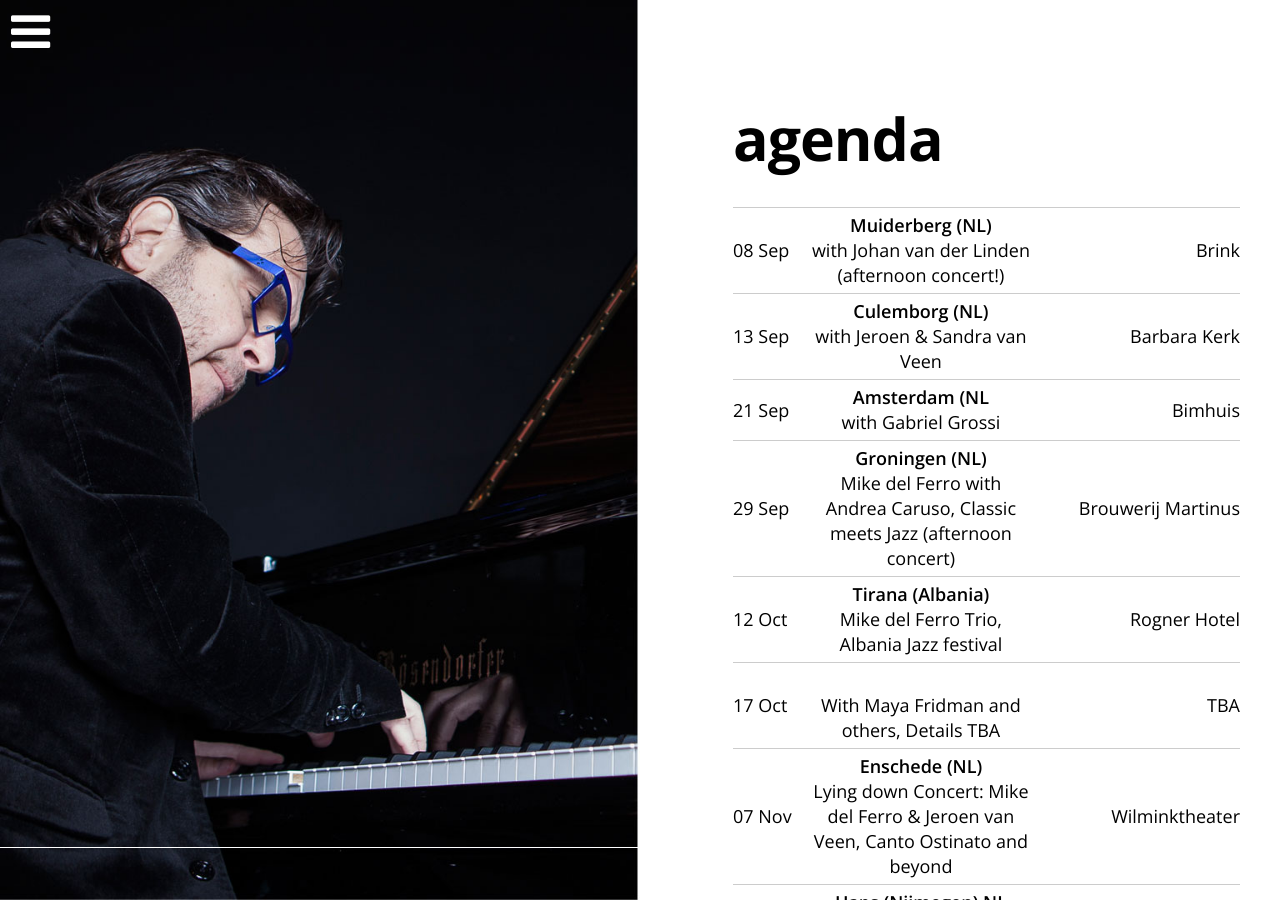
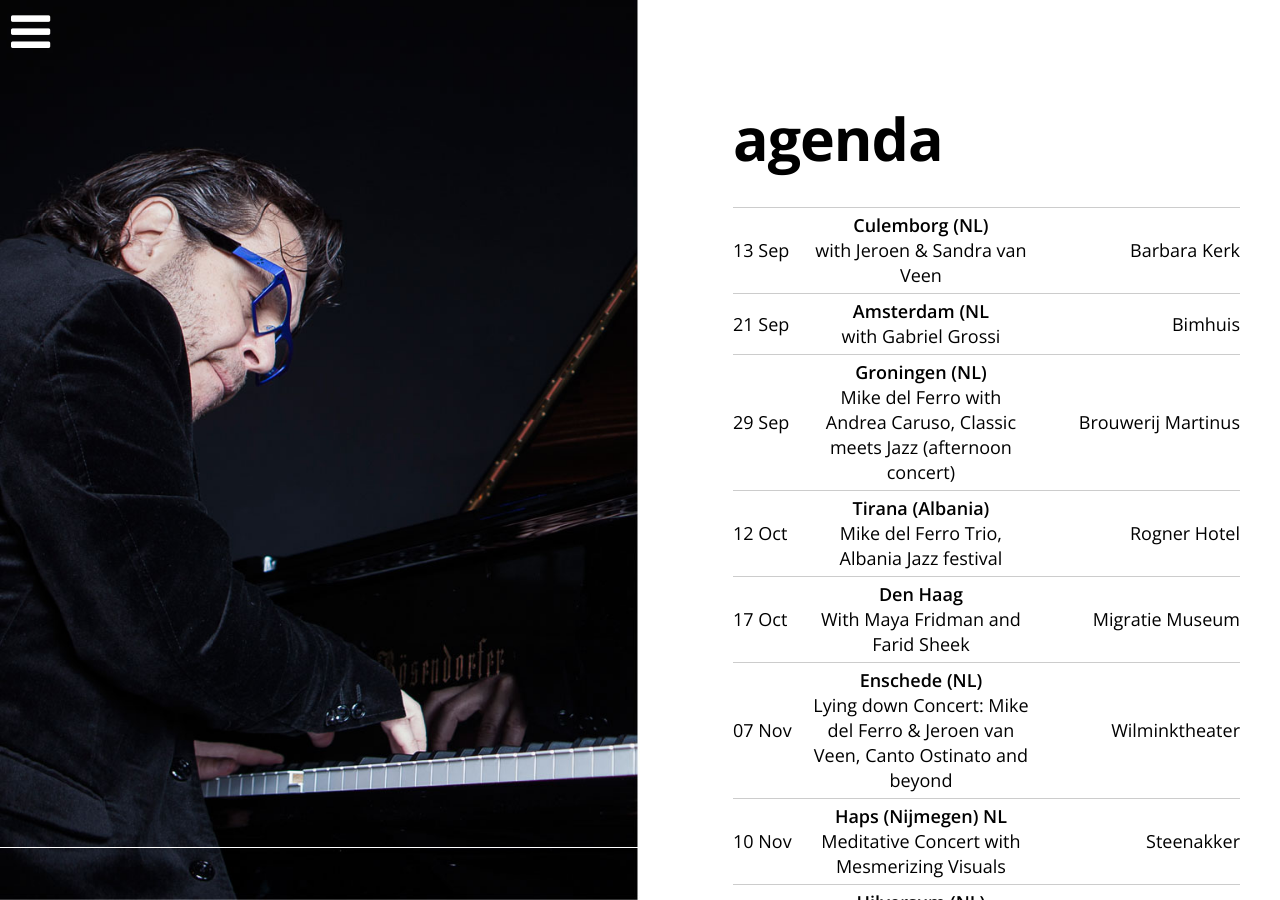
Before and after one commit to mikedelferro/website, a Jekyll site: the page built from agenda.html, in a window 1280 px wide and 900 px high. Built offline with Jekyll 4.4.1, drawn with Linux system fonts in a browser that asks for light colours; nearby versions of some CDN libraries.

Commit message:
Updated '_config.yml' via CloudCannon

```diff
--- a/_config.yml
+++ b/_config.yml
@@ -1,13 +1,8 @@
 gigs:
-  - title: with Johan van der Linden (afternoon concert!)
-    date: 2019-09-08 14:00:00
-    location: Brink
-    venue: Muiderberg (NL)
-    url: 'https://www.swingopdebrink.nl/klassiek-op-de-brink/'
-  - title: 'With Maya Fridman and others, Details TBA'
-    date: 2019-10-17 20:00:00
-    location: TBA
-    venue:
+  - title: With Maya Fridman and Farid Sheek
+    date: 2019-10-17 17:00:00
+    location: Migratie Museum
+    venue: Den Haag
     url:
   - title: Haiti Jazz Festival with James Germain
     date: 2020-01-18 19:30:00
```
